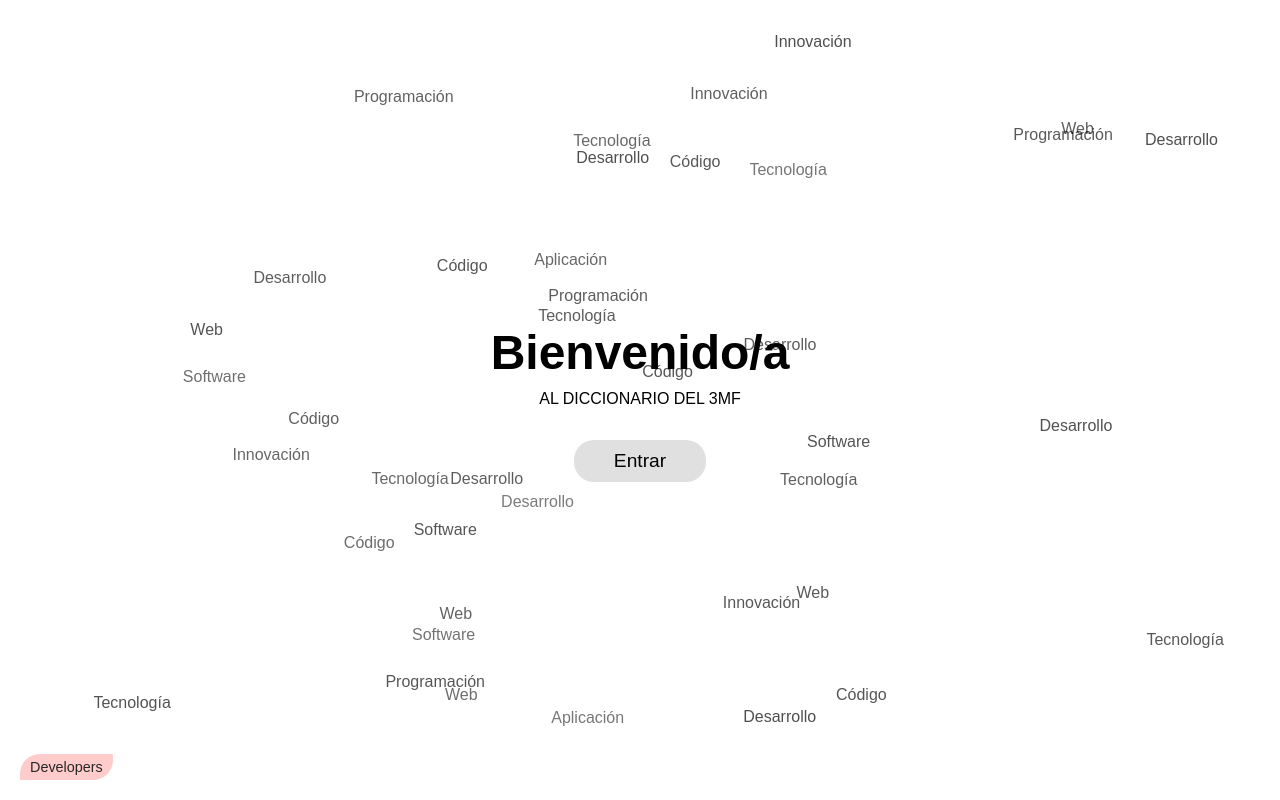
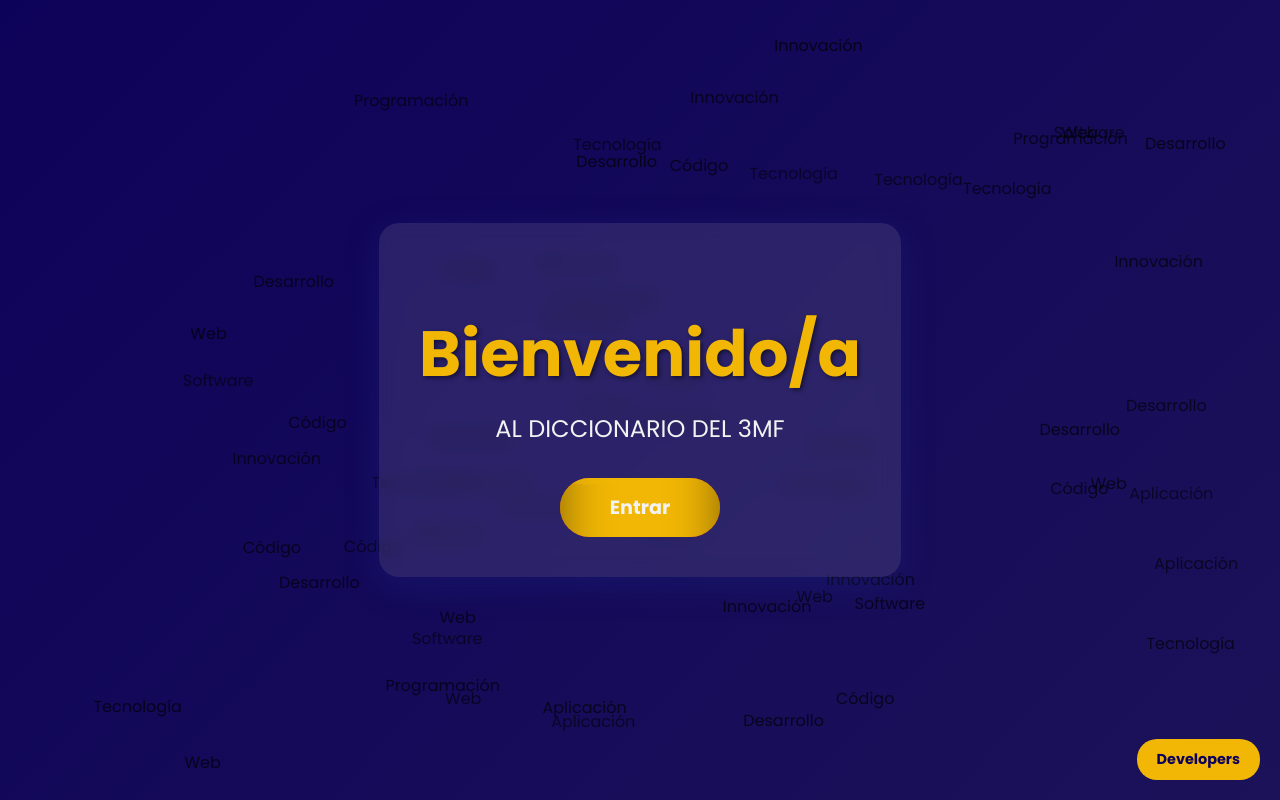
Before and after one commit to TheKingXion/Proyecto_Final, a Flask app: page / in a window 1280 px wide. Run offline with Flask 3, Linux system fonts and the light colour scheme.

Commit message:
Traducciones | 21/11 12:50

```diff
--- a/static/css/index.css
+++ b/static/css/index.css
@@ -1,15 +1,17 @@
 body, html {
-    font-family: Arial, sans-serif;
+    font-family: 'Poppins', sans-serif;
     margin: 0;
     padding: 0;
     height: 100%;
+    background: linear-gradient(135deg, #0D0259, #1B1259);
+    color: #F2F2F2;
 }
 
 .container {
     position: relative;
     display: flex;
     flex-direction: column;
-    justify-content: space-between;
+    justify-content: center;
     align-items: center;
     min-height: 100vh;
     padding: 20px;
@@ -23,62 +25,161 @@
     flex-direction: column;
     justify-content: center;
     align-items: center;
-    flex-grow: 1;
+    background: rgba(255, 255, 255, 0.1);
+    backdrop-filter: blur(10px);
+    border-radius: 20px;
+    padding: 40px;
+    box-shadow: 0 8px 32px 0 rgba(31, 38, 135, 0.37);
 }
 
-h1 {
-    font-size: 3rem;
+.title {
+    font-size: 4rem;
     margin-bottom: 0;
+    font-weight: bold;
+    color: #F2B705;
+    text-shadow: 2px 2px 4px rgba(0,0,0,0.5);
+    animation: fadeInDown 1s ease-out;
+}
+
+.subtitle {
+    font-size: 1.5rem;
+    margin-top: 10px;
+    margin-bottom: 2rem;
+    font-weight: normal;
+    color: #F2F2F2;
+    animation: fadeInUp 1s ease-out 0.5s both;
+}
+
+@keyframes fadeInDown {
+    from {
+        opacity: 0;
+        transform: translateY(-20px);
+    }
+    to {
+        opacity: 1;
+        transform: translateY(0);
+    }
+}
+
+@keyframes fadeInUp {
+    from {
+        opacity: 0;
+        transform: translateY(20px);
+    }
+    to {
+        opacity: 1;
+        transform: translateY(0);
+    }
+}
+
+.enter-button {
+    position: relative;
+    display: inline-block;
+    padding: 15px 50px;
+    background-color: #D92534;
+    color: #F2F2F2;
+    text-decoration: none;
+    border-radius: 30px;
+    font-size: 1.2rem;
+    font-weight: bold;
+    border: none;
+    cursor: pointer;
+    overflow: hidden;
+    transition: all 0.3s ease;
+}
+
+.enter-button span {
+    position: relative;
+    z-index: 1;
+}
+
+.enter-button .liquid {
+    position: absolute;
+    top: -80px;
+    left: 0;
+    width: 100%;
+    height: 200px;
+    background: #F2B705;
+    box-shadow: inset 0 0 50px rgba(0, 0, 0, .5);
+    transition: 0.5s;
+}
+
+.enter-button .liquid::after,
+.enter-button .liquid::before {
+    content: '';
+    width: 200%;
+    height: 200%;
+    position: absolute;
+    top: 0;
+    left: 50%;
+    transform: translate(-50%, -75%);
+    background: #F2F2F2;
+}
+
+.enter-button .liquid::before {
+    border-radius: 45%;
+    background: #1B1259;
+    animation: animate 5s linear infinite;
+}
+
+.enter-button .liquid::after {
+    border-radius: 40%;
+    background: rgba(242, 183, 5, .5);
+    animation: animate 10s linear infinite;
+}
+
+.enter-button:hover .liquid {
+    top: -120px;
+}
+
+@keyframes animate {
+    0% {
+        transform: translate(-50%, -75%) rotate(0deg);
+    }
+    100% {
+        transform: translate(-50%, -75%) rotate(360deg);
+    }
+}
+
+.developers {
+    position: absolute;
+    bottom: 20px;
+    right: 20px;
+    background-color: #F2B705;
+    padding: 10px 20px;
+    font-size: 0.9rem;
+    color: #0D0259;
+    text-decoration: none;
+    border-radius: 20px;
+    border: none;
+    cursor: pointer;
+    transition: all 0.3s ease;
     font-weight: bold;
 }
 
-h2 {
-    font-size: 1rem;
-    margin-top: 10px;
-    margin-bottom: 2rem;
-    font-weight: normal;
-}
-
-.enter-button {
-    display: inline-block;
-    padding: 10px 40px;
-    background-color: #e0e0e0;
-    color: black;
-    text-decoration: none;
-    border-radius: 20px;
-    font-size: 1.2rem;
-    border: none;
-    cursor: pointer;
-}
-
-.developers {
-    background-color: #ffcccb;
-    padding: 5px 10px;
-    font-size: 0.9rem;
-    align-self: flex-start;
-    color: rgb(39, 39, 39);
-    text-decoration: none;
-    border-radius: 20px 1px 20px 1px;
-    border: none;
-    cursor: pointer;
+.developers:hover {
+    background-color: #D92534;
+    color: #F2F2F2;
+    transform: translateY(-3px);
+    box-shadow: 0 4px 8px rgba(0,0,0,0.2);
 }
 
 @media (max-width: 768px) {
-    h1 {
-        font-size: 5.5rem;
+    .title {
+        font-size: 3rem;
     }
 
-    h2 {
-        font-size: 1.9rem;
+    .subtitle {
+        font-size: 1.2rem;
     }
 
     .enter-button {
-        font-size: 3rem;
-        padding: 20px 75px;
+        font-size: 1.5rem;
+        padding: 15px 40px;
     }
+
     .developers {
-        padding: 16px 60px;
-        font-size: 1.4rem;
-        border-radius: 20px 5px 20px 5px;
+        padding: 8px 16px;
+        font-size: 0.8rem;
     }
 }
--- a/static/js/words_particle.js
+++ b/static/js/words_particle.js
@@ -36,11 +36,20 @@
 }
 
 function changeLanguage() {
-    currentLanguage = languages[(languages.indexOf(currentLanguage) + 1) % languages.length];
+    var selectedLanguage = document.getElementById('input-language').value;
+    updateTextContent(selectedLanguage);
+
+    // Cambiar las partículas a la nueva lengua
+    currentLanguage = selectedLanguage;
     document.querySelectorAll('.particle').forEach(particle => {
         particle.textContent = words[currentLanguage][Math.floor(Math.random() * words[currentLanguage].length)];
     });
 }
+
+document.addEventListener('DOMContentLoaded', function() {
+    initParticles();
+    updateTextContent('{{ idioma }}'); // Inicializa los textos según el idioma cargado
+});
 
 function initParticles() {
     for (let i = 0; i < 20; i++) {
--- a/templates/index.html
+++ b/templates/index.html
@@ -6,15 +6,18 @@
     <title>Diccionario del 3MF</title>
     <link rel="stylesheet" href="{{ url_for('static', filename='css/index.css') }}">
     <link rel="stylesheet" href="{{ url_for('static', filename='css/particles.css') }}">
-    <link href="https://fonts.googleapis.com/css2?family=Roboto:wght@300;400;700&display=swap" rel="stylesheet">
+    <link href="https://fonts.googleapis.com/css2?family=Poppins:wght@300;400;700&display=swap" rel="stylesheet">
 </head>
 <body>
     <div id="particles"></div>
     <div class="container">
         <div class="content">
-            <h1>Bienvenido/a</h1>
-            <h2>AL DICCIONARIO DEL 3MF</h2>
-            <a href="{{ url_for('dictionary_usage') }}" class="enter-button">Entrar</a>
+            <h1 class="title">Bienvenido/a</h1>
+            <h2 class="subtitle">AL DICCIONARIO DEL 3MF</h2>
+            <a href="{{ url_for('dictionary_usage') }}" class="enter-button">
+                <span>Entrar</span>
+                <div class="liquid"></div>
+            </a>
         </div>
         <a href="{{ url_for('developers') }}" class="developers">Developers</a>
     </div>
```
Also changed, not shown: static/js/dictionary_usage.js (+40 -0 lines), templates/dictionary_usage.html (+10 -9 lines), templates/terms_partial.html (added, +12 -0 lines).
